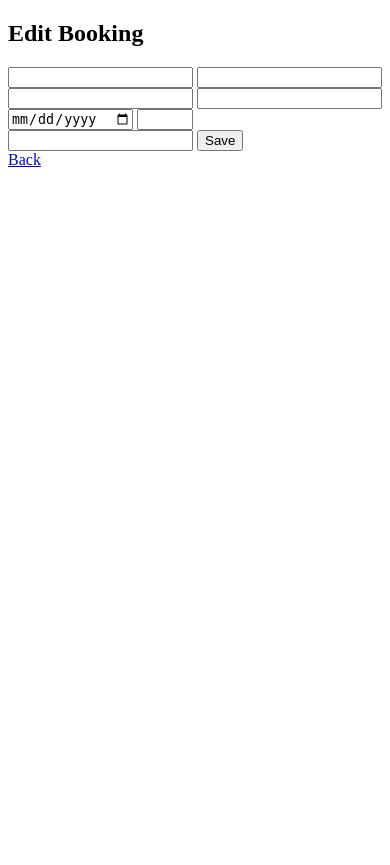
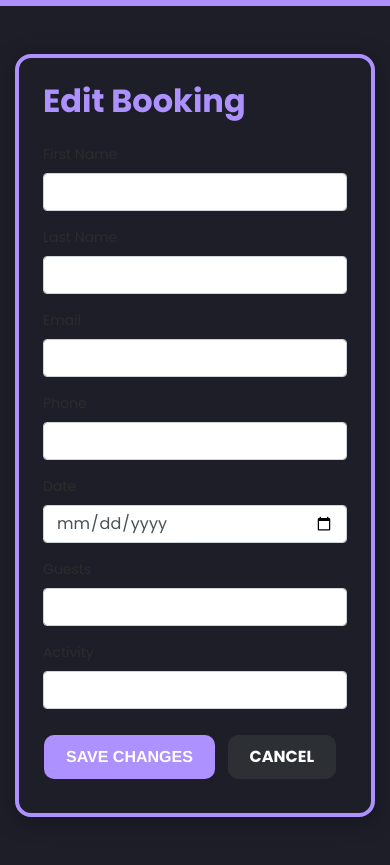
Before and after one commit to leighton075/075.it.com, a PHP site: page /edit_booking.php in a window 390 px wide. Before the commit the page ends 167 px from the top, so only its background shows below. Run offline with PHP 8.4, Linux system fonts and the light colour scheme; the visitor is signed in with stand-in values (Sample User, id 1); tables that the repository leaves empty or names only in its code hold one stand-in row (values such as "Sample post"); data that the repository does not hold is empty.

Commit message:
refactor: enhance user and booking edit forms with Bootstrap styling and improved layout

```diff
--- a/edit_booking.php
+++ b/edit_booking.php
@@ -38,17 +38,72 @@ if ($_SERVER['REQUEST_METHOD'] === 'POST') {
 }
 ?>
 <!DOCTYPE html>
-<html><body>
-<h2>Edit Booking</h2>
-<form method="POST">
-    <input name="first_name" value="<?= htmlspecialchars($booking['first_name']) ?>" required>
-    <input name="last_name" value="<?= htmlspecialchars($booking['last_name']) ?>" required>
-    <input name="email" value="<?= htmlspecialchars($booking['email']) ?>" required>
-    <input name="phone" value="<?= htmlspecialchars($booking['phone']) ?>">
-    <input name="date" type="date" value="<?= htmlspecialchars($booking['date']) ?>" required>
-    <input name="guests" type="number" value="<?= $booking['guests'] ?>" min="1" max="20" required>
-    <input name="activity" value="<?= htmlspecialchars($booking['activity']) ?>" required>
-    <button type="submit">Save</button>
-</form>
-<a href="<?= $is_admin ? 'admin.php' : 'booking.php' ?>">Back</a>
-</body></html>
+<html lang="en">
+<head>
+    <meta charset="UTF-8">
+    <title>Edit Booking</title>
+    <meta name="viewport" content="width=device-width, initial-scale=1">
+    <link rel="stylesheet" href="css/bootstrap.min.css?v=2">
+    <link rel="preload" as="style" href="css/main.css?v=2" onload="this.rel='stylesheet'">
+    <link rel="preload" as="style" href="css/now-ui-kit.css?v=2" onload="this.rel='stylesheet'">
+    <noscript>
+      <link rel="stylesheet" href="css/main.css?v=2">
+      <link rel="stylesheet" href="css/now-ui-kit.css?v=2">
+    </noscript>
+    <link href="https://fonts.googleapis.com/css?family=Poppins:400,700&display=swap" rel="stylesheet" media="print" onload="this.media='all'">
+    <link rel="icon" type="image/x-icon" href="assets/favicon.ico">
+    <style>
+        .edit-card { background: #1D1E28; border: 4px solid #AD91FF; border-radius: 16px; box-shadow: 0 4px 24px rgba(0,0,0,0.3); }
+        .edit-header { color: #AD91FF; font-weight: bold; }
+        .btn-accent { background-color: #AD91FF; border-color: #AD91FF; color: #fff; }
+        .btn-accent:hover { background-color: #8a6cff; border-color: #8a6cff; }
+    </style>
+</head>
+<body>
+<div class="container my-5">
+    <div class="row justify-content-center">
+        <div class="col-md-7">
+            <div class="edit-card p-4">
+                <h2 class="edit-header mb-4">Edit Booking</h2>
+                <form method="post" action="edit_booking.php?id=<?= $booking_id ?>">
+                    <div class="form-group">
+                        <label for="first_name">First Name</label>
+                        <input type="text" class="form-control" id="first_name" name="first_name" value="<?= htmlspecialchars($booking['first_name']) ?>" required>
+                    </div>
+                    <div class="form-group">
+                        <label for="last_name">Last Name</label>
+                        <input type="text" class="form-control" id="last_name" name="last_name" value="<?= htmlspecialchars($booking['last_name']) ?>" required>
+                    </div>
+                    <div class="form-group">
+                        <label for="email">Email</label>
+                        <input type="email" class="form-control" id="email" name="email" value="<?= htmlspecialchars($booking['email']) ?>" required>
+                    </div>
+                    <div class="form-group">
+                        <label for="phone">Phone</label>
+                        <input type="text" class="form-control" id="phone" name="phone" value="<?= htmlspecialchars($booking['phone']) ?>">
+                    </div>
+                    <div class="form-group">
+                        <label for="date">Date</label>
+                        <input type="date" class="form-control" id="date" name="date" value="<?= htmlspecialchars($booking['date']) ?>" required>
+                    </div>
+                    <div class="form-group">
+                        <label for="guests">Guests</label>
+                        <input type="number" class="form-control" id="guests" name="guests" value="<?= htmlspecialchars($booking['guests']) ?>" min="1" required>
+                    </div>
+                    <div class="form-group">
+                        <label for="activity">Activity</label>
+                        <input type="text" class="form-control" id="activity" name="activity" value="<?= htmlspecialchars($booking['activity']) ?>" required>
+                    </div>
+                    <button type="submit" class="btn btn-accent">Save Changes</button>
+                    <a href="admin.php" class="btn btn-secondary ml-2">Cancel</a>
+                </form>
+            </div>
+        </div>
+    </div>
+</div>
+<script src="https://code.jquery.com/jquery-3.3.1.min.js"></script>
+<script src="https://cdnjs.cloudflare.com/ajax/libs/popper.js/1.14.7/umd/popper.min.js"></script>
+<script src="https://stackpath.bootstrapcdn.com/bootstrap/4.3.1/js/bootstrap.min.js"></script>
+<script src="js/now-ui-kit.min.js"></script>
+</body>
+</html>
```
Also changed, not shown: edit_user.php (+59 -12 lines).
